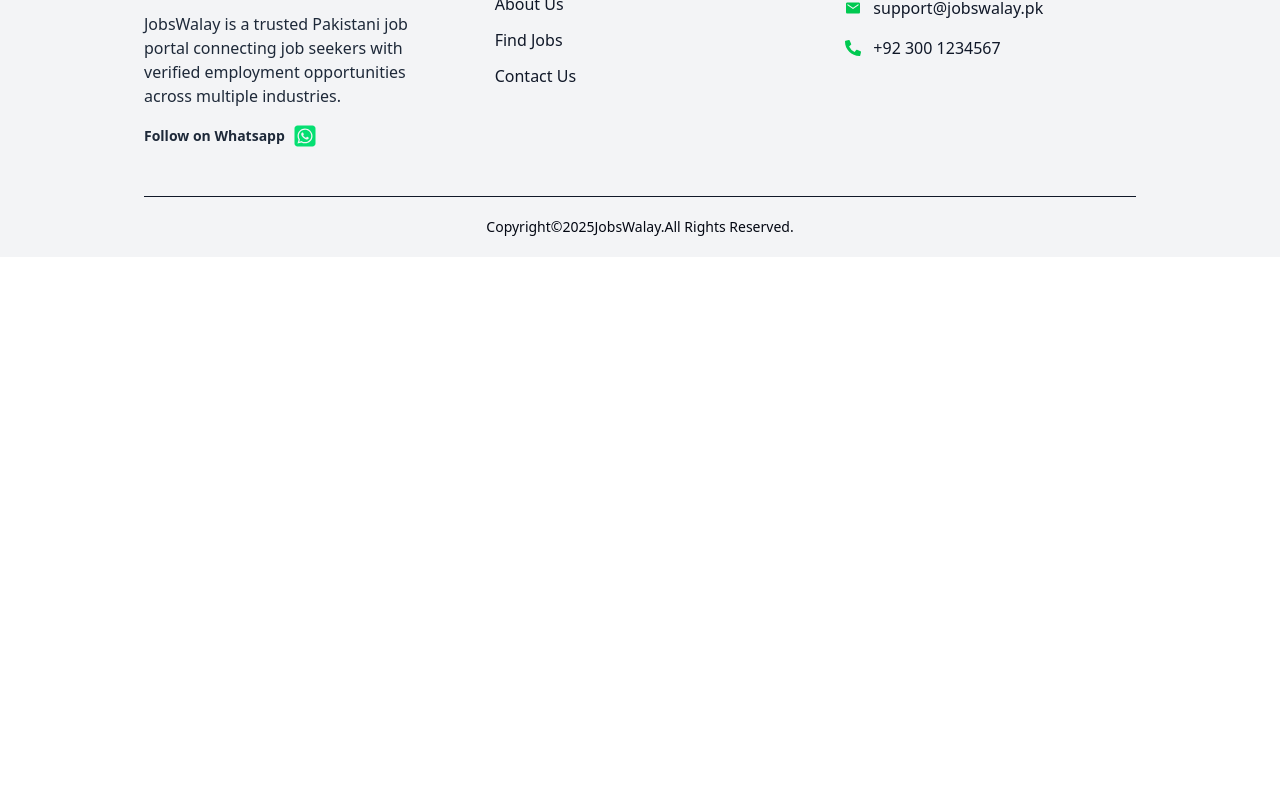
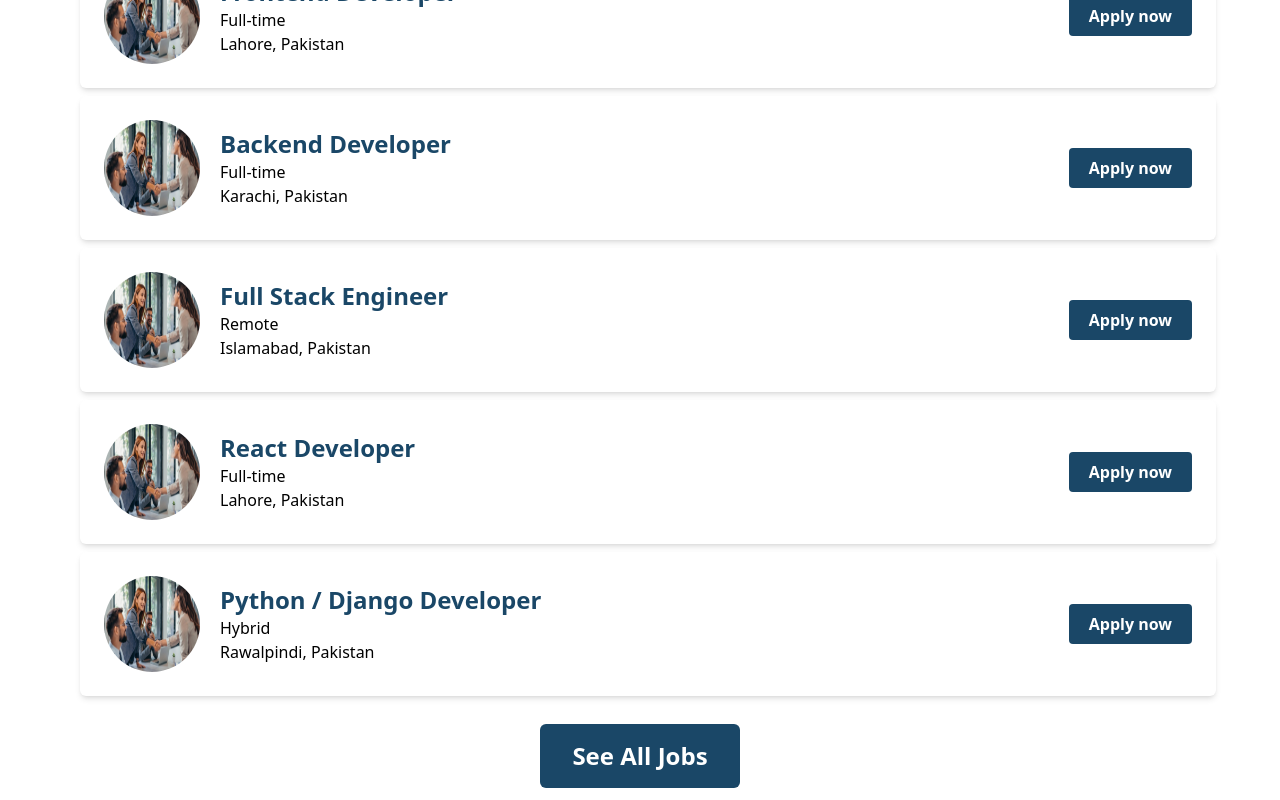
Before and after one commit to ahsanzunair/frontend, a Next.js app: page / in a window 1280 px wide. Shown: the part 1520-2320 px from the top of the page. Before the commit the page ends 1777 px from the top, so only its background shows below. Built offline with nearby package versions, Linux system fonts and the light colour scheme.

Commit message:
Show Jobs in Home Page

```diff
--- a/src/app/guest/contact-us/page.js
+++ b/src/app/guest/contact-us/page.js
@@ -1,6 +1,5 @@
 'use client'
 import { useState } from "react";
-
 import { FaClock } from "react-icons/fa";
 import { IoMdMail } from "react-icons/io";
 import { IoLogoWhatsapp } from "react-icons/io5";
--- a/src/app/page.js
+++ b/src/app/page.js
@@ -1,5 +1,6 @@
 import ExploreJobs from '@/components/home/ExploreJobs'
 import HeroSlider from '@/components/home/Hero'
+import HomejobsList from '@/components/HomejobsList'
 
 
 const Home = () => {
@@ -7,6 +8,7 @@
         <div>
             <HeroSlider />
             <ExploreJobs />
+            <HomejobsList />
         </div>
     )
 }
--- /dev/null
+++ b/src/components/HomejobsList.js
@@ -0,0 +1,45 @@
+'use client'
+import { jobs } from "@/app/data/jobs"
+import Image from "next/image"
+import { useRouter } from "next/navigation"
+import companyProfileImg from "@/assets/images/hero/professional.jpg"
+
+const HomejobsList = () => {
+    const router = useRouter()
+
+    return (
+        <>
+            <h1 className="text-4xl font-bold text-center text-[#1A4767]">Job Listing</h1>
+            <div className="h-auto m-8 md:m-12 p-6 rounded-md">
+                <div className="">
+                    {
+                        jobs.slice(0, 5).map((job, index) => (
+                            <div key={index}>
+                                <div className="w-full flex sm:flex-row flex-col gap-3 justify-between items-center bg-white shadow-md m-2 p-6 rounded-md">
+                                    <div className="flex gap-5 items-center">
+                                        <div >
+                                            <Image src={companyProfileImg} className="w-24 h-24 rounded-full" />
+                                        </div>
+                                        <div>
+                                            <h1 className="text-xl md:text-2xl font-bold text-[#1A4767]">{job.title}</h1>
+                                            <p>{job.jobType}</p>
+                                            <p>{job.location}</p>
+                                        </div>
+                                    </div>
+                                    <div>
+                                        <button onClick={() => router.push(`jobs/job-details/${job.slug}`)} className="bg-[#1A4767] px-5 py-2 text-white rounded font-semibold">Apply now</button>
+                                    </div>
+                                </div>
+                            </div>
+                        ))
+                    }
+                </div>
+                <div className="w-full text-center">
+                    <button onClick={() => router.push('/jobs')} className="bg-[#1A4767] text-2xl px-8 py-4 text-white font-bold rounded-md mt-5">See All Jobs</button>
+                </div>
+            </div>
+        </>
+    )
+}
+
+export default HomejobsList
--- a/src/components/Navbar.js
+++ b/src/components/Navbar.js
@@ -4,6 +4,7 @@
 import logo from '@/assets/images/logo.png'
 import { FaBars, FaHome } from "react-icons/fa";
 import { useEffect, useState } from "react";
+import AuthPage from "@/app/auth/page";
 
 
 const Navbar = () => {
@@ -93,19 +94,40 @@
                             <option value="admin">Admin</option>
                         </select>
                     </div>
-                    <h3 className="hidden md:block text-md font-semibold text-white p-2 rounded-lg bg-[#1A4767] transition transform duration-300">{role}</h3>
                 </div>
-                <div onClick={() => setMobileMenuOpen(!mobileMenuOpen)} className='cursor-pointer text-2xl block md:hidden'>
+                <div onClick={() => setMobileMenuOpen(!mobileMenuOpen)} className='cursor-pointer text-2xl md:hidden'>
                     <FaBars />
                 </div>
-                { mobileMenuOpen && (
-                    <div className="absolute top-20 left-0 w-full bg-white shadow-md md:hidden">
+                {mobileMenuOpen && (
+                    <div
+                        onClick={() => setMobileMenuOpen(false)}
+                        className="fixed inset-0 bg-black/20 backdrop-blur-xs z-40 md:hidden"
+                    />
+                )}
+
+
+                <div
+                    className={`fixed top-0 left-0 h-screen w-64 bg-white shadow-xl z-50
+        transform transition-transform duration-300
+        ${mobileMenuOpen ? "translate-x-0" : "-translate-x-full"} md:hidden`}
+                >
+                    <div className="flex items-center justify-between p-4 border-b">
+                        <h2 className="text-lg font-bold text-[#1A4767]">Menu</h2>
+                        <button
+                            onClick={() => setMobileMenuOpen(false)}
+                            className="text-2xl font-bold cursor-pointer"
+                        >
+                            ✕
+                        </button>
+                    </div>
+
                     <ul className="flex flex-col gap-4 p-5">
-                            { menus.map((item, index) => (
+                        {menus.map((item, index) => (
                             <li key={index}>
-                                    <Link href={item.link}
-                                    onClick={() => (setMobileMenuOpen(false))}
-                                    className="block text-gray-900 bg-white hover:bg-[#1A4767] hover:text-white px-4 py-2 rounded-lg transition font-medium"
+                                <Link
+                                    href={item.link}
+                                    onClick={() => setMobileMenuOpen(false)}
+                                    className="block text-gray-900 hover:bg-[#1A4767] hover:text-white px-4 py-2 rounded-lg transition font-medium"
                                 >
                                     {item.title}
                                 </Link>
@@ -113,7 +135,6 @@
                         ))}
                     </ul>
                 </div>
-                )}
             </div>
         </nav>
     )
```
Lines whose indentation alone changed are shown as unchanged.
